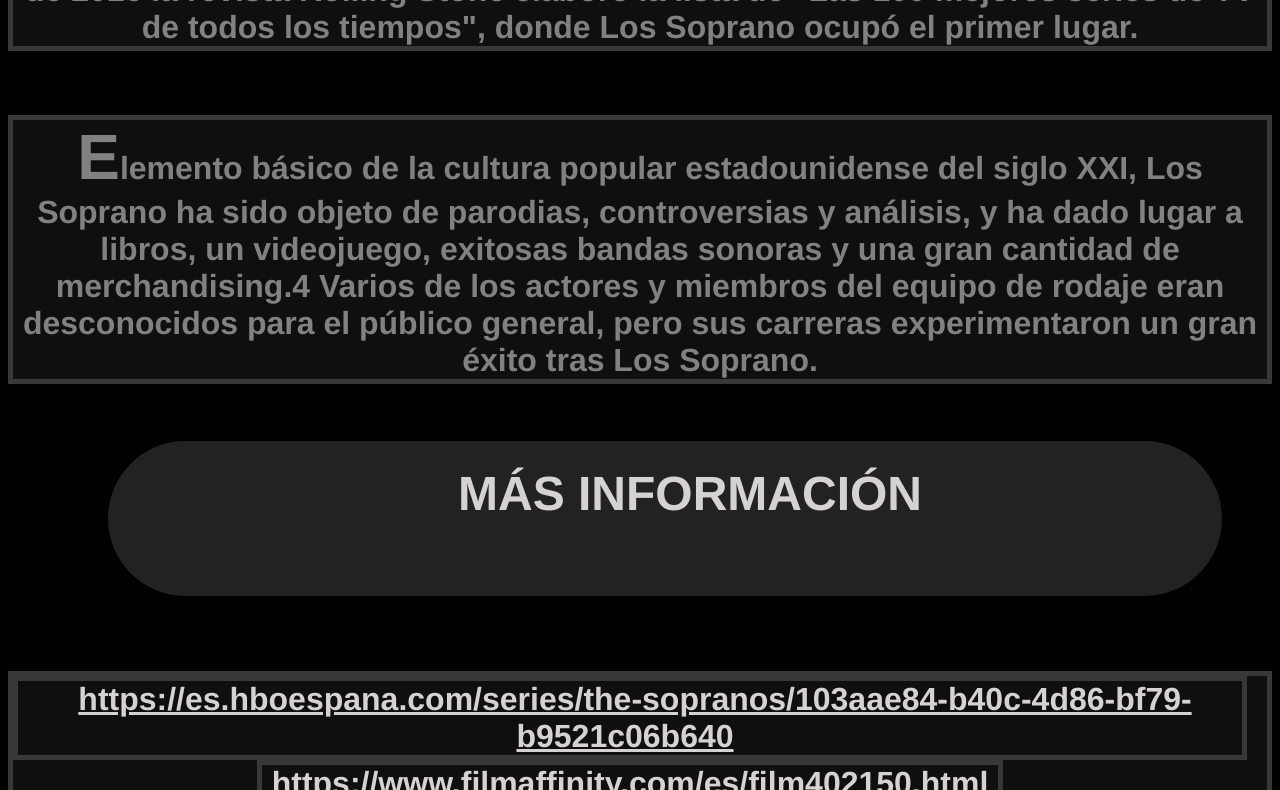
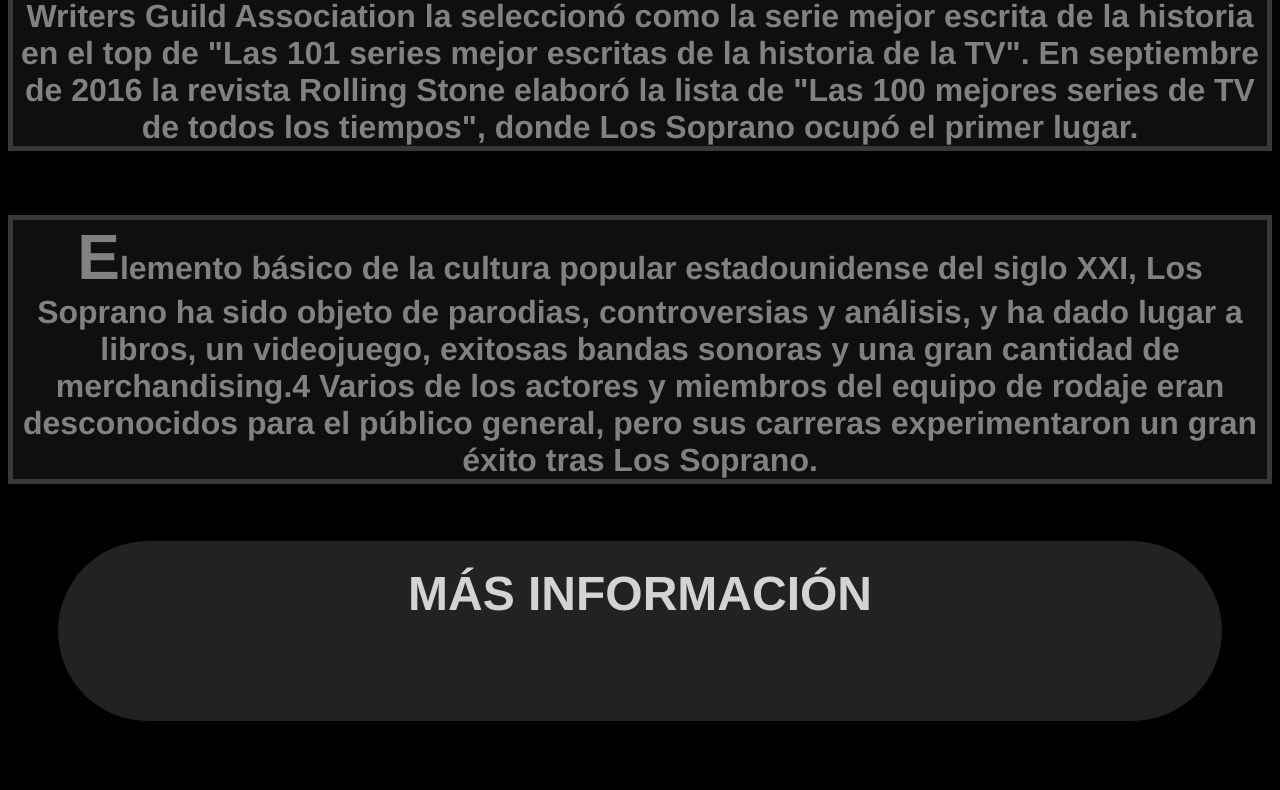
Before and after one commit to alvarocabrero/cssSew, a plain HTML site: page index.html in a window 1280 px wide. Shown: the part 2010-2800 px from the top of the page. Drawn offline with Linux system fonts and the light colour scheme.

Commit message:
Header style

```diff
--- a/estilo.css
+++ b/estilo.css
@@ -37,8 +37,8 @@ h1, h2, h3, h4, h5, h6 {
     font-size: 3em;
     background: #222222;
     color: #D4D2D3;
-    padding: 25px 50px 75px 100px;
-    margin: 25px 50px 75px 100px;
+    padding: 25px 50px 100px;
+    margin: 25px 50px 100px;
     text-align: center;
     align-content: center;
     text-transform: uppercase;
```
